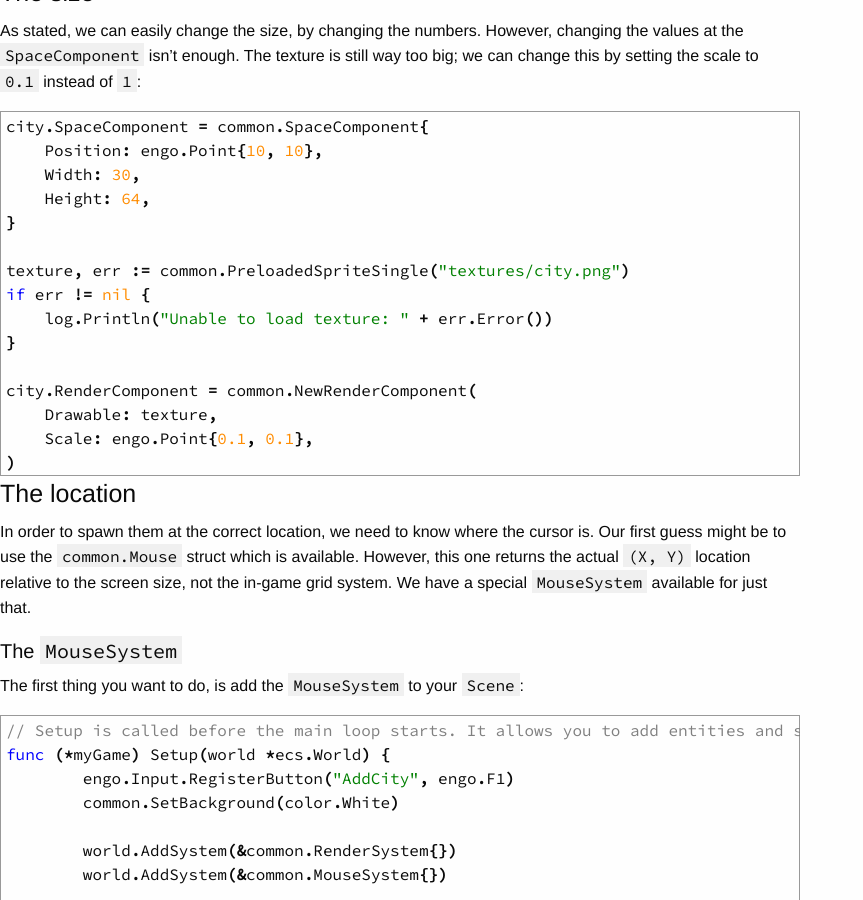
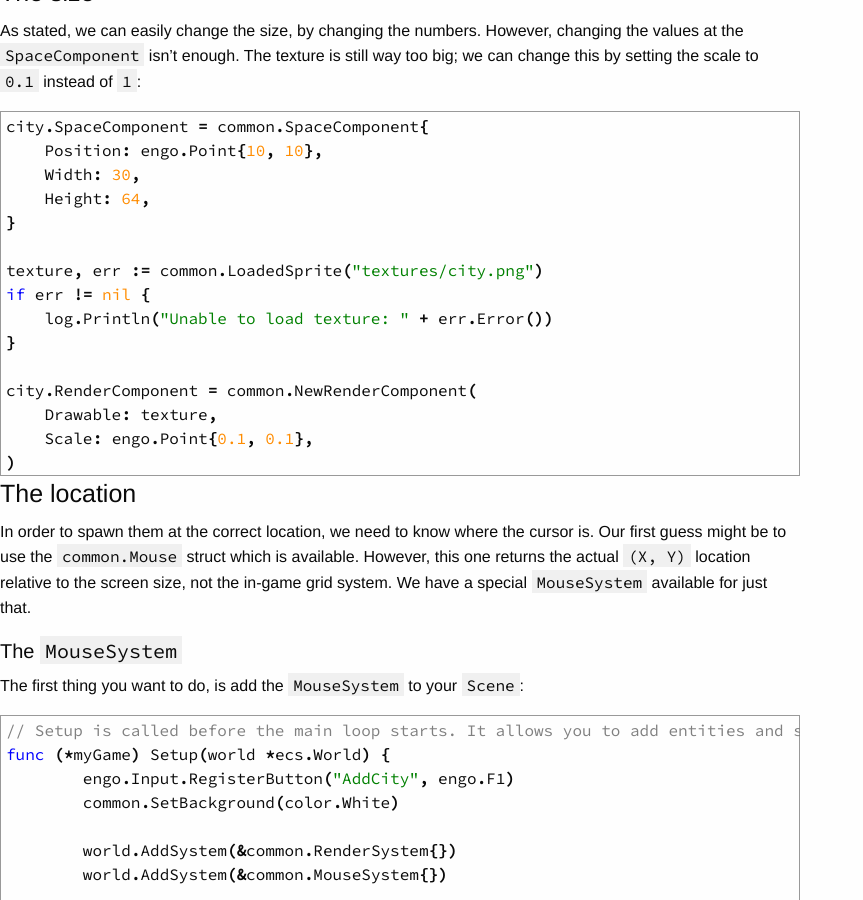
Before and after one commit to EngoEngine/engoengine.github.io, a Jekyll site: the page built from tutorials/_posts/2016-04-10-first-system.md, in a window 1280 px wide and 900 px high, scrolled down 4388 px. Shown: the whole window, without its empty margins (0-863 px from the left). Built offline with Jekyll 4.4.1, drawn with Linux system fonts in a browser that asks for light colours; nearby versions of some CDN libraries; some of the changed text lies outside the part shown.

Commit message:
Update PreloadedSpriteSingle to LoadedSprite

```diff
--- a/tutorials/_posts/2016-04-10-first-system.md
+++ b/tutorials/_posts/2016-04-10-first-system.md
@@ -193,7 +193,7 @@ city.SpaceComponent = common.SpaceComponent{
     Height: 64,
 }
 
-texture, err := common.PreloadedSpriteSingle("textures/city.png")
+texture, err := common.LoadedSprite("textures/city.png")
 if err != nil {
     log.Println("Unable to load texture: " + err.Error())
 }
@@ -291,7 +291,7 @@ func (cb *CityBuildingSystem) Update(dt float32) {
 			Height:   64,
 		}
 
-		texture, err := common.PreloadedSpriteSingle("textures/city.png")
+		texture, err := common.LoadedSprite("textures/city.png")
 		if err != nil {
 			panic("Unable to load texture: " + err.Error())
 		}
```
